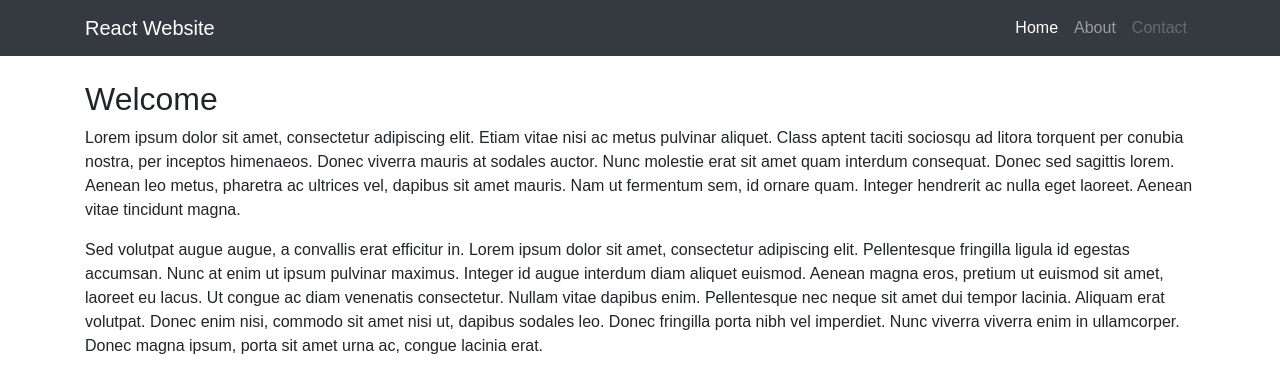
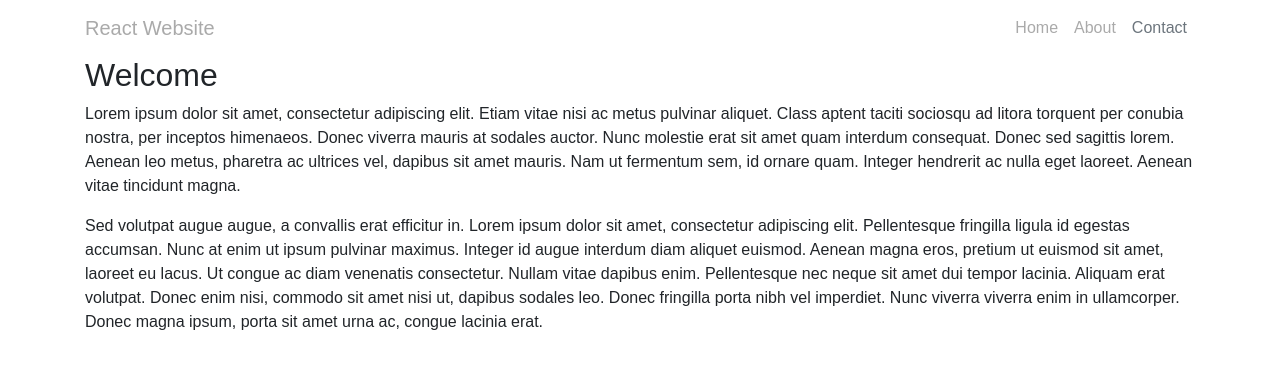
Before and after one commit to Tprezioso/websiteTutorial, a React (Create React App) app: page / in a window 1280 px wide. Shown: the top 392 px of the page. Built offline with nearby package versions, Linux system fonts and the light colour scheme.

Commit message:
edited navBar and css navBar

```diff
--- a/src/Components/NavBar.css
+++ b/src/Components/NavBar.css
@@ -0,0 +1,8 @@
+.nav-brand {
+    color: #333;
+}
+
+a {
+    color: #aaa;
+    font-weight: 200;
+}
--- a/src/Components/NavBar.jsx
+++ b/src/Components/NavBar.jsx
@@ -4,7 +4,7 @@ import "./NavBar.css";
 
 class NavBar extends Component {
   render() {
-    return <nav className="navbar navbar-expand-md navbar-dark bg-dark mb-4">
+    return <nav className="navbar navbar-expand-md ">
         <div className="container">
           <Link className="navbar-brand" to="/">
             React Website
```
